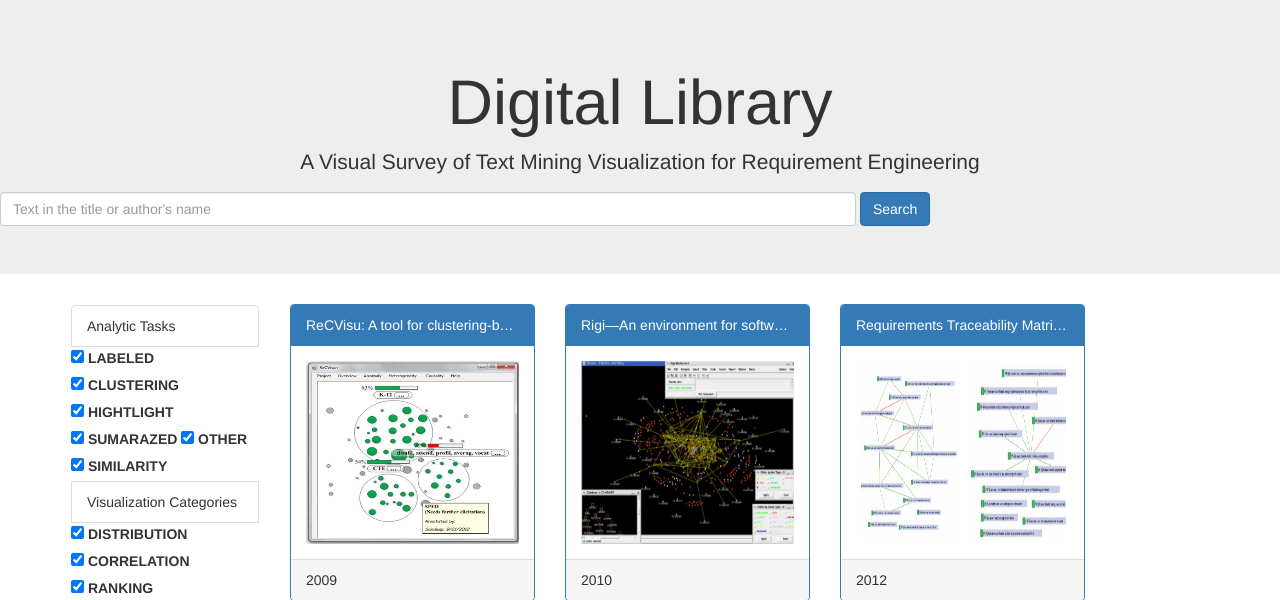
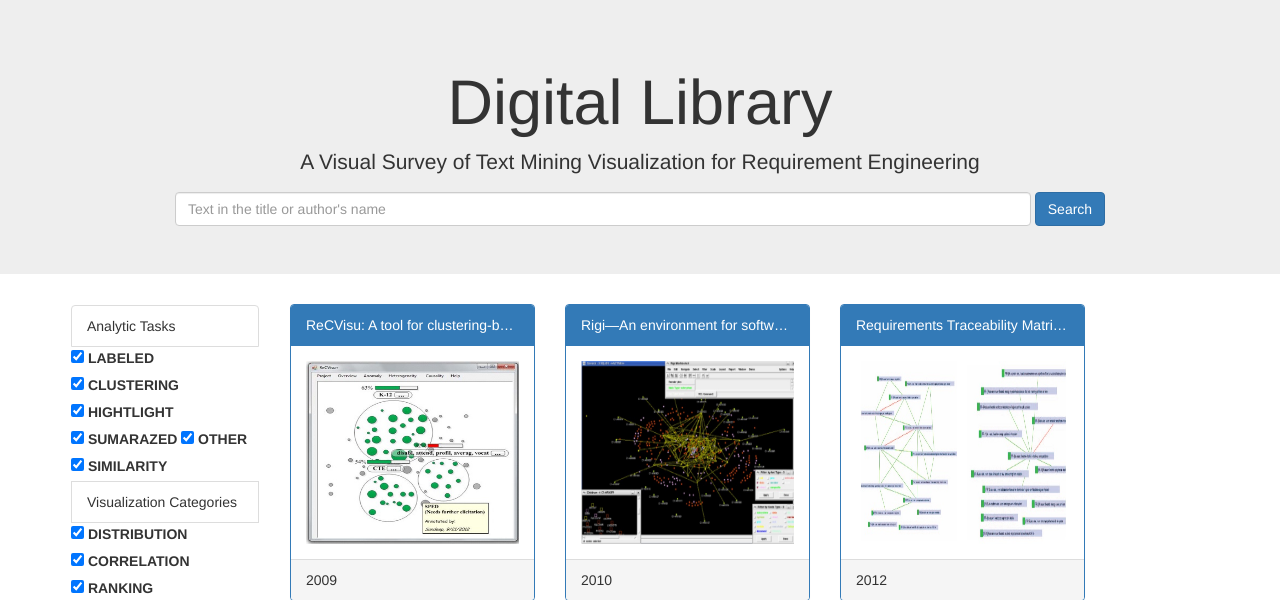
Before and after one commit to AdilaMB/PPF_2019, a Django app: page / in a window 1280 px wide. Shown: the top 600 px of the page. Run offline with Django 3.2, Linux system fonts and the light colour scheme; data comes from the database, SQL or seed files in the repository; some libraries are stand-ins or nearby versions.

Commit message:
Resolve NC

```diff
--- a/appdigilib/media/css/style.css
+++ b/appdigilib/media/css/style.css
@@ -3,3 +3,6 @@
     white-space: nowrap;
     overflow: hidden;
     }
+.container div{
+    cursor: pointer;
+}
--- a/appdigilib/templates/list/index.html
+++ b/appdigilib/templates/list/index.html
@@ -35,7 +35,7 @@
              <p>A Visual Survey of Text Mining Visualization for Requirement Engineering</p>
         </div>
         <!--<a type="" href="{% url 'nova_img' %}">Imagen</a>  data-toggle="modal" data-target="#Modal"-->
-        <div width="100%" placeholder="col-xs-1">
+        <div class="container text-center" width="100%" placeholder="col-xs-1">
             <form method="POST" class="form-inline center" action="/" id="Search"> {%csrf_token %}
                 <input type="text" name="search" class="form-control search-group-continer" size="100%" aling placeholder="Text in the title or author's name" align="center">
                 <button type="submit" class="btn btn-primary" onclick="{{ buscar }}">Search</button>
```
